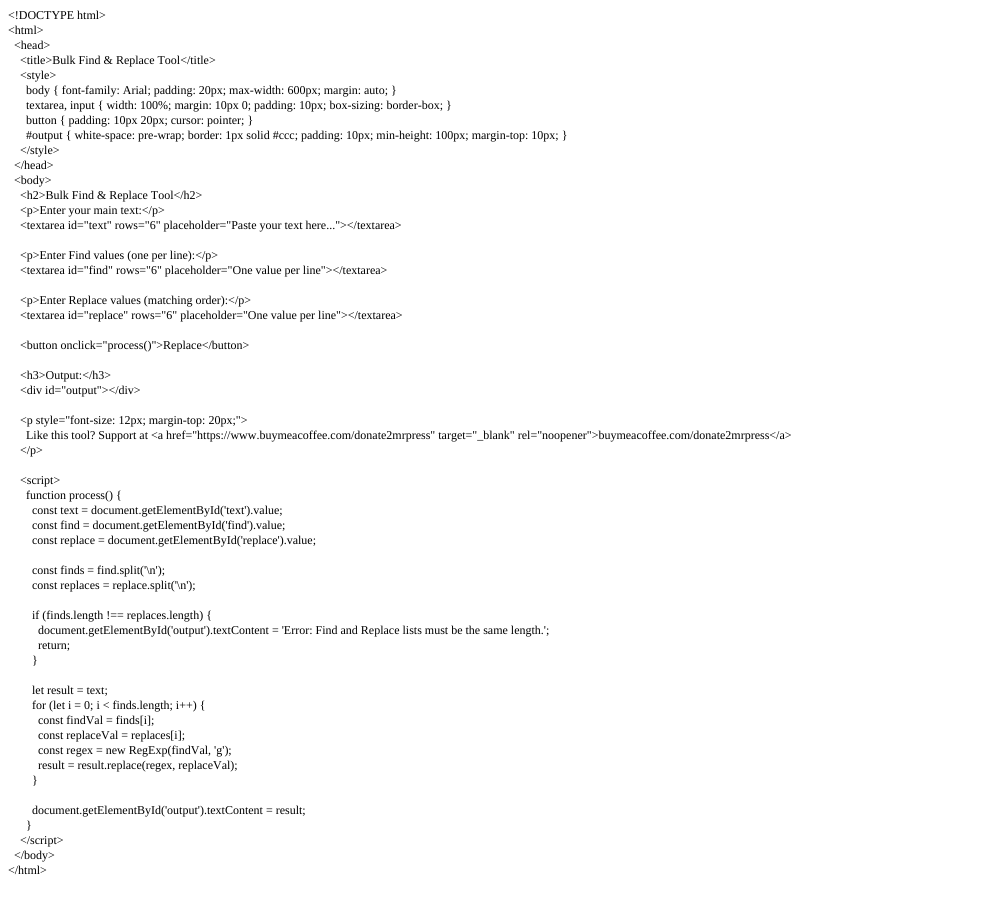
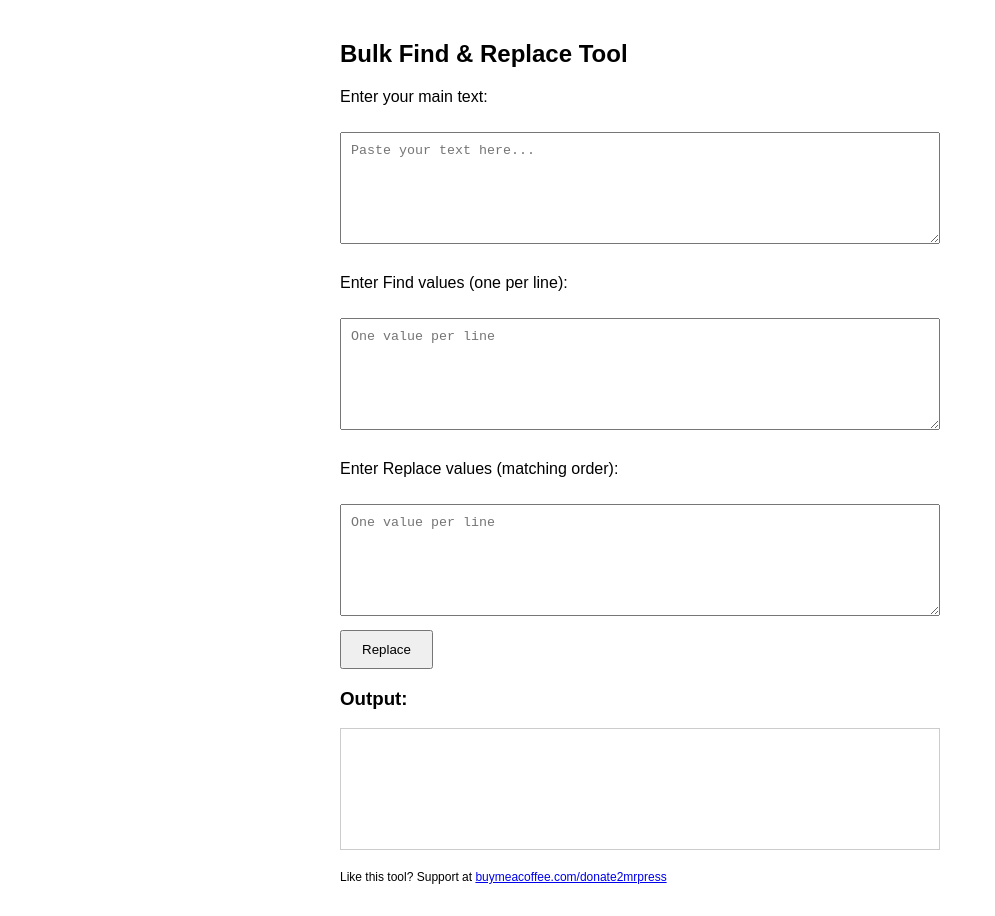
Before and after one commit to HP6673/bulk-find-replace, a plain HTML site: page index.html in a window 1280 px wide. Shown: the whole page, without its empty margins (0-995 px from the left). Before the commit the page ends 886 px from the top, so only its background shows below. Drawn offline with Linux system fonts and the light colour scheme.

Commit message:
Update index.html

```diff
--- a/index.html
+++ b/index.html
@@ -1,75 +1,58 @@
-<!DOCTYPE html PUBLIC "-//W3C//DTD HTML 4.01//EN" "http://www.w3.org/TR/html4/strict.dtd">
+<!DOCTYPE html>
 <html>
-<head>
-  <meta http-equiv="Content-Type" content="text/html; charset=utf-8">
-  <meta http-equiv="Content-Style-Type" content="text/css">
-  <title></title>
-  <meta name="Generator" content="Cocoa HTML Writer">
-  <meta name="CocoaVersion" content="2575.6">
-  <style type="text/css">
-    p.p1 {margin: 0.0px 0.0px 0.0px 0.0px; font: 12.0px Times; -webkit-text-stroke: #000000}
-    p.p2 {margin: 0.0px 0.0px 0.0px 0.0px; font: 12.0px Times; -webkit-text-stroke: #000000; min-height: 14.0px}
-    span.s1 {font-kerning: none}
-  </style>
-</head>
-<body>
-<p class="p1"><span class="s1">&lt;!DOCTYPE html&gt;</span></p>
-<p class="p1"><span class="s1">&lt;html&gt;</span></p>
-<p class="p1"><span class="s1"><span class="Apple-converted-space">  </span>&lt;head&gt;</span></p>
-<p class="p1"><span class="s1"><span class="Apple-converted-space">    </span>&lt;title&gt;Bulk Find &amp; Replace Tool&lt;/title&gt;</span></p>
-<p class="p1"><span class="s1"><span class="Apple-converted-space">    </span>&lt;style&gt;</span></p>
-<p class="p1"><span class="s1"><span class="Apple-converted-space">      </span>body { font-family: Arial; padding: 20px; max-width: 600px; margin: auto; }</span></p>
-<p class="p1"><span class="s1"><span class="Apple-converted-space">      </span>textarea, input { width: 100%; margin: 10px 0; padding: 10px; box-sizing: border-box; }</span></p>
-<p class="p1"><span class="s1"><span class="Apple-converted-space">      </span>button { padding: 10px 20px; cursor: pointer; }</span></p>
-<p class="p1"><span class="s1"><span class="Apple-converted-space">      </span>#output { white-space: pre-wrap; border: 1px solid #ccc; padding: 10px; min-height: 100px; margin-top: 10px; }</span></p>
-<p class="p1"><span class="s1"><span class="Apple-converted-space">    </span>&lt;/style&gt;</span></p>
-<p class="p1"><span class="s1"><span class="Apple-converted-space">  </span>&lt;/head&gt;</span></p>
-<p class="p1"><span class="s1"><span class="Apple-converted-space">  </span>&lt;body&gt;</span></p>
-<p class="p1"><span class="s1"><span class="Apple-converted-space">    </span>&lt;h2&gt;Bulk Find &amp; Replace Tool&lt;/h2&gt;</span></p>
-<p class="p1"><span class="s1"><span class="Apple-converted-space">    </span>&lt;p&gt;Enter your main text:&lt;/p&gt;</span></p>
-<p class="p1"><span class="s1"><span class="Apple-converted-space">    </span>&lt;textarea id="text" rows="6" placeholder="Paste your text here..."&gt;&lt;/textarea&gt;</span></p>
-<p class="p2"><span class="s1"></span><br></p>
-<p class="p1"><span class="s1"><span class="Apple-converted-space">    </span>&lt;p&gt;Enter Find values (one per line):&lt;/p&gt;</span></p>
-<p class="p1"><span class="s1"><span class="Apple-converted-space">    </span>&lt;textarea id="find" rows="6" placeholder="One value per line"&gt;&lt;/textarea&gt;</span></p>
-<p class="p2"><span class="s1"></span><br></p>
-<p class="p1"><span class="s1"><span class="Apple-converted-space">    </span>&lt;p&gt;Enter Replace values (matching order):&lt;/p&gt;</span></p>
-<p class="p1"><span class="s1"><span class="Apple-converted-space">    </span>&lt;textarea id="replace" rows="6" placeholder="One value per line"&gt;&lt;/textarea&gt;</span></p>
-<p class="p2"><span class="s1"></span><br></p>
-<p class="p1"><span class="s1"><span class="Apple-converted-space">    </span>&lt;button onclick="process()"&gt;Replace&lt;/button&gt;</span></p>
-<p class="p2"><span class="s1"></span><br></p>
-<p class="p1"><span class="s1"><span class="Apple-converted-space">    </span>&lt;h3&gt;Output:&lt;/h3&gt;</span></p>
-<p class="p1"><span class="s1"><span class="Apple-converted-space">    </span>&lt;div id="output"&gt;&lt;/div&gt;</span></p>
-<p class="p2"><span class="s1"></span><br></p>
-<p class="p1"><span class="s1"><span class="Apple-converted-space">    </span>&lt;p style="font-size: 12px; margin-top: 20px;"&gt;</span></p>
-<p class="p1"><span class="s1"><span class="Apple-converted-space">      </span>Like this tool? Support at &lt;a href="https://www.buymeacoffee.com/donate2mrpress" target="_blank" rel="noopener"&gt;buymeacoffee.com/donate2mrpress&lt;/a&gt;</span></p>
-<p class="p1"><span class="s1"><span class="Apple-converted-space">    </span>&lt;/p&gt;</span></p>
-<p class="p2"><span class="s1"></span><br></p>
-<p class="p1"><span class="s1"><span class="Apple-converted-space">    </span>&lt;script&gt;</span></p>
-<p class="p1"><span class="s1"><span class="Apple-converted-space">      </span>function process() {</span></p>
-<p class="p1"><span class="s1"><span class="Apple-converted-space">        </span>const text = document.getElementById('text').value;</span></p>
-<p class="p1"><span class="s1"><span class="Apple-converted-space">        </span>const find = document.getElementById('find').value;</span></p>
-<p class="p1"><span class="s1"><span class="Apple-converted-space">        </span>const replace = document.getElementById('replace').value;</span></p>
-<p class="p2"><span class="s1"></span><br></p>
-<p class="p1"><span class="s1"><span class="Apple-converted-space">        </span>const finds = find.split('\n');</span></p>
-<p class="p1"><span class="s1"><span class="Apple-converted-space">        </span>const replaces = replace.split('\n');</span></p>
-<p class="p2"><span class="s1"></span><br></p>
-<p class="p1"><span class="s1"><span class="Apple-converted-space">        </span>if (finds.length !== replaces.length) {</span></p>
-<p class="p1"><span class="s1"><span class="Apple-converted-space">          </span>document.getElementById('output').textContent = 'Error: Find and Replace lists must be the same length.';</span></p>
-<p class="p1"><span class="s1"><span class="Apple-converted-space">          </span>return;</span></p>
-<p class="p1"><span class="s1"><span class="Apple-converted-space">        </span>}</span></p>
-<p class="p2"><span class="s1"></span><br></p>
-<p class="p1"><span class="s1"><span class="Apple-converted-space">        </span>let result = text;</span></p>
-<p class="p1"><span class="s1"><span class="Apple-converted-space">        </span>for (let i = 0; i &lt; finds.length; i++) {</span></p>
-<p class="p1"><span class="s1"><span class="Apple-converted-space">          </span>const findVal = finds[i];</span></p>
-<p class="p1"><span class="s1"><span class="Apple-converted-space">          </span>const replaceVal = replaces[i];</span></p>
-<p class="p1"><span class="s1"><span class="Apple-converted-space">          </span>const regex = new RegExp(findVal, 'g');</span></p>
-<p class="p1"><span class="s1"><span class="Apple-converted-space">          </span>result = result.replace(regex, replaceVal);</span></p>
-<p class="p1"><span class="s1"><span class="Apple-converted-space">        </span>}</span></p>
-<p class="p2"><span class="s1"></span><br></p>
-<p class="p1"><span class="s1"><span class="Apple-converted-space">        </span>document.getElementById('output').textContent = result;</span></p>
-<p class="p1"><span class="s1"><span class="Apple-converted-space">      </span>}</span></p>
-<p class="p1"><span class="s1"><span class="Apple-converted-space">    </span>&lt;/script&gt;</span></p>
-<p class="p1"><span class="s1"><span class="Apple-converted-space">  </span>&lt;/body&gt;</span></p>
-<p class="p1"><span class="s1">&lt;/html&gt;</span></p>
-</body>
+  <head>
+    <title>Bulk Find & Replace Tool</title>
+    <style>
+      body { font-family: Arial; padding: 20px; max-width: 600px; margin: auto; }
+      textarea, input { width: 100%; margin: 10px 0; padding: 10px; box-sizing: border-box; }
+      button { padding: 10px 20px; cursor: pointer; }
+      #output { white-space: pre-wrap; border: 1px solid #ccc; padding: 10px; min-height: 100px; margin-top: 10px; }
+    </style>
+  </head>
+  <body>
+    <h2>Bulk Find & Replace Tool</h2>
+    <p>Enter your main text:</p>
+    <textarea id="text" rows="6" placeholder="Paste your text here..."></textarea>
+
+    <p>Enter Find values (one per line):</p>
+    <textarea id="find" rows="6" placeholder="One value per line"></textarea>
+
+    <p>Enter Replace values (matching order):</p>
+    <textarea id="replace" rows="6" placeholder="One value per line"></textarea>
+
+    <button onclick="process()">Replace</button>
+
+    <h3>Output:</h3>
+    <div id="output"></div>
+
+    <p style="font-size: 12px; margin-top: 20px;">
+      Like this tool? Support at <a href="https://www.buymeacoffee.com/donate2mrpress" target="_blank" rel="noopener">buymeacoffee.com/donate2mrpress</a>
+    </p>
+
+    <script>
+      function process() {
+        const text = document.getElementById('text').value;
+        const find = document.getElementById('find').value;
+        const replace = document.getElementById('replace').value;
+
+        const finds = find.split('\n');
+        const replaces = replace.split('\n');
+
+        if (finds.length !== replaces.length) {
+          document.getElementById('output').textContent = 'Error: Find and Replace lists must be the same length.';
+          return;
+        }
+
+        let result = text;
+        for (let i = 0; i < finds.length; i++) {
+          const findVal = finds[i];
+          const replaceVal = replaces[i];
+          const regex = new RegExp(findVal, 'g');
+          result = result.replace(regex, replaceVal);
+        }
+
+        document.getElementById('output').textContent = result;
+      }
+    </script>
+  </body>
 </html>
```
